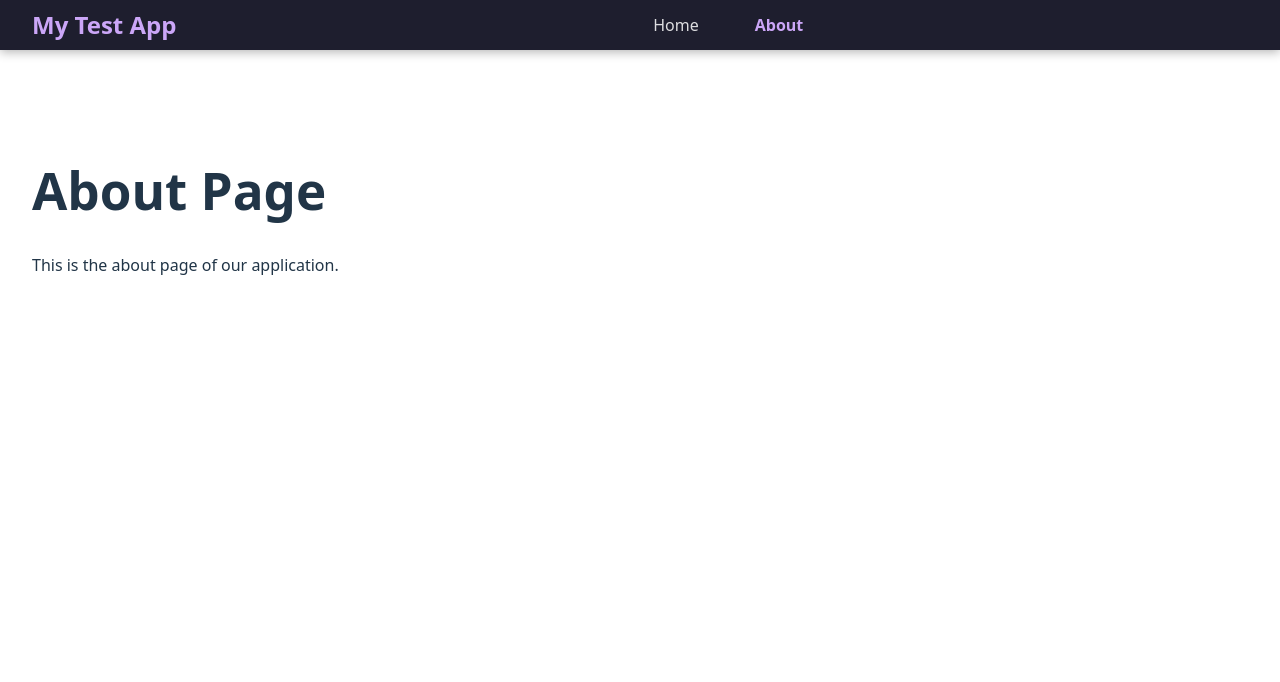
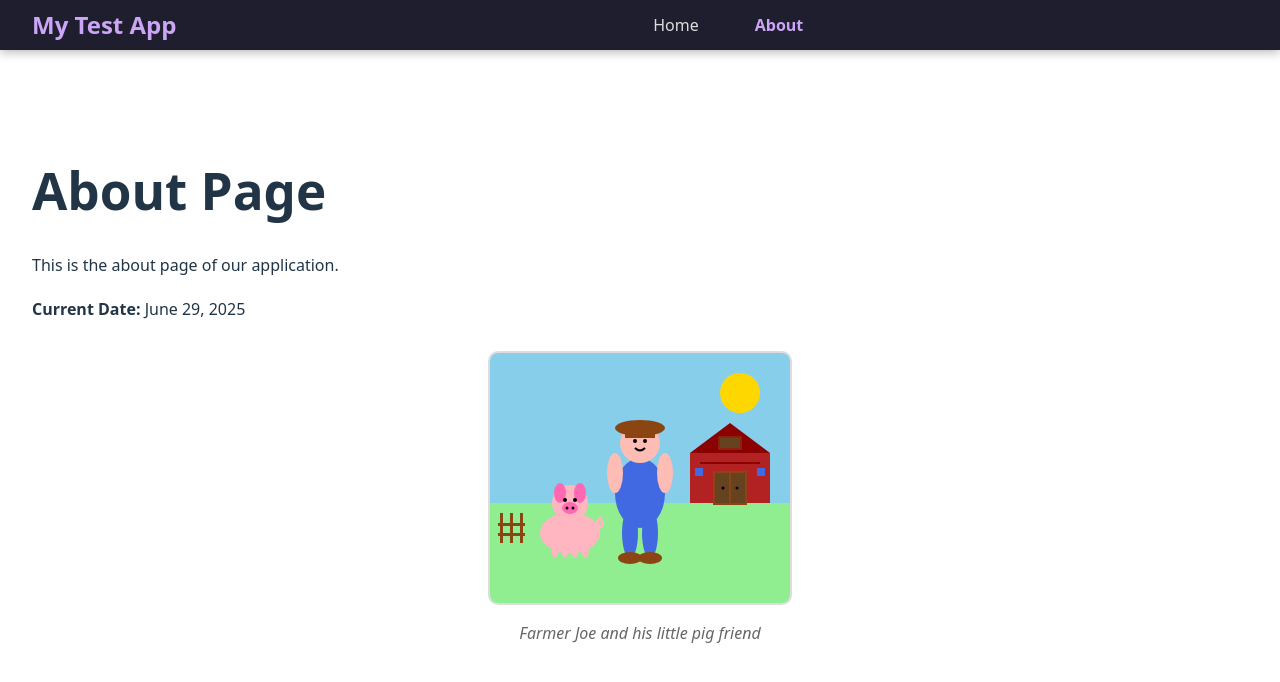
Before and after one commit to placbo/my-test-app, a React (Vite) app: page /about in a window 1280 px wide. Shown: the top 682 px of the page. Built offline with nearby package versions, Linux system fonts and the light colour scheme.

Commit message:
main: added about-page

```diff
--- a/src/pages/About.tsx
+++ b/src/pages/About.tsx
@@ -1,8 +1,174 @@
 export default function About() {
+  const currentDate = new Date().toLocaleDateString("en-US", {
+    year: "numeric",
+    month: "long",
+    day: "numeric",
+  });
+
   return (
     <div>
       <h1>About Page</h1>
       <p>This is the about page of our application.</p>
+
+      <div style={{ margin: "20px 0" }}>
+        <p>
+          <strong>Current Date:</strong> {currentDate}
+        </p>
+      </div>
+
+      <div style={{ textAlign: "center", margin: "30px 0" }}>
+        <svg
+          width="300"
+          height="250"
+          viewBox="0 0 300 250"
+          xmlns="http://www.w3.org/2000/svg"
+          style={{
+            border: "2px solid #ddd",
+            borderRadius: "10px",
+            backgroundColor: "#f0f8ff",
+          }}
+        >
+          {/* Sky background */}
+          <rect width="300" height="150" fill="#87CEEB" />
+
+          {/* Ground */}
+          <rect y="150" width="300" height="100" fill="#90EE90" />
+
+          {/* Sun */}
+          <circle cx="250" cy="40" r="20" fill="#FFD700" />
+
+          {/* Red Barn */}
+          <rect x="200" y="100" width="80" height="50" fill="#B22222" />
+          <polygon points="200,100 240,70 280,100" fill="#8B0000" />
+
+          {/* Big barn doors in the middle */}
+          <rect x="225" y="120" width="30" height="30" fill="#654321" />
+          <rect
+            x="224"
+            y="119"
+            width="32"
+            height="32"
+            fill="none"
+            stroke="#8B4513"
+            strokeWidth="2"
+          />
+          <line
+            x1="240"
+            y1="120"
+            x2="240"
+            y2="150"
+            stroke="#8B4513"
+            strokeWidth="2"
+          />
+          <circle cx="233" cy="135" r="1.5" fill="#000" />
+          <circle cx="247" cy="135" r="1.5" fill="#000" />
+
+          {/* Small hay loft window */}
+          <rect x="230" y="85" width="20" height="10" fill="#654321" />
+          <rect
+            x="229"
+            y="84"
+            width="22"
+            height="12"
+            fill="none"
+            stroke="#8B4513"
+            strokeWidth="1"
+          />
+
+          {/* Barn roof details */}
+          <line
+            x1="210"
+            y1="110"
+            x2="270"
+            y2="110"
+            stroke="#8B0000"
+            strokeWidth="2"
+          />
+
+          {/* Side windows */}
+          <rect x="205" y="115" width="8" height="8" fill="#4169E1" />
+          <rect x="267" y="115" width="8" height="8" fill="#4169E1" />
+
+          {/* Farmer's body */}
+          <ellipse cx="150" cy="140" rx="25" ry="35" fill="#4169E1" />
+
+          {/* Farmer's head */}
+          <circle cx="150" cy="90" r="20" fill="#FDBCB4" />
+
+          {/* Farmer's hat */}
+          <ellipse cx="150" cy="75" rx="25" ry="8" fill="#8B4513" />
+          <rect x="135" y="70" width="30" height="15" fill="#8B4513" />
+
+          {/* Farmer's arms */}
+          <ellipse cx="125" cy="120" rx="8" ry="20" fill="#FDBCB4" />
+          <ellipse cx="175" cy="120" rx="8" ry="20" fill="#FDBCB4" />
+
+          {/* Farmer's legs */}
+          <ellipse cx="140" cy="180" rx="8" ry="25" fill="#4169E1" />
+          <ellipse cx="160" cy="180" rx="8" ry="25" fill="#4169E1" />
+
+          {/* Farmer's feet */}
+          <ellipse cx="140" cy="205" rx="12" ry="6" fill="#8B4513" />
+          <ellipse cx="160" cy="205" rx="12" ry="6" fill="#8B4513" />
+
+          {/* Farmer's eyes */}
+          <circle cx="145" cy="88" r="2" fill="#000" />
+          <circle cx="155" cy="88" r="2" fill="#000" />
+
+          {/* Farmer's smile */}
+          <path
+            d="M 145 95 Q 150 100 155 95"
+            stroke="#000"
+            strokeWidth="2"
+            fill="none"
+          />
+
+          {/* Pig body */}
+          <ellipse cx="80" cy="180" rx="30" ry="20" fill="#FFB6C1" />
+
+          {/* Pig head */}
+          <circle cx="80" cy="150" r="18" fill="#FFB6C1" />
+
+          {/* Pig ears */}
+          <ellipse cx="70" cy="140" rx="6" ry="10" fill="#FF69B4" />
+          <ellipse cx="90" cy="140" rx="6" ry="10" fill="#FF69B4" />
+
+          {/* Pig snout */}
+          <ellipse cx="80" cy="155" rx="8" ry="6" fill="#FF69B4" />
+
+          {/* Pig nostrils */}
+          <circle cx="77" cy="155" r="1.5" fill="#000" />
+          <circle cx="83" cy="155" r="1.5" fill="#000" />
+
+          {/* Pig eyes */}
+          <circle cx="75" cy="147" r="2" fill="#000" />
+          <circle cx="85" cy="147" r="2" fill="#000" />
+
+          {/* Pig legs */}
+          <ellipse cx="65" cy="195" rx="4" ry="10" fill="#FFB6C1" />
+          <ellipse cx="75" cy="195" rx="4" ry="10" fill="#FFB6C1" />
+          <ellipse cx="85" cy="195" rx="4" ry="10" fill="#FFB6C1" />
+          <ellipse cx="95" cy="195" rx="4" ry="10" fill="#FFB6C1" />
+
+          {/* Pig tail */}
+          <path
+            d="M 110 175 Q 115 170 110 165 Q 105 170 110 175"
+            stroke="#FFB6C1"
+            strokeWidth="3"
+            fill="none"
+          />
+
+          {/* Farm fence */}
+          <rect x="10" y="160" width="3" height="30" fill="#8B4513" />
+          <rect x="20" y="160" width="3" height="30" fill="#8B4513" />
+          <rect x="30" y="160" width="3" height="30" fill="#8B4513" />
+          <rect x="8" y="170" width="27" height="3" fill="#8B4513" />
+          <rect x="8" y="180" width="27" height="3" fill="#8B4513" />
+        </svg>
+        <p style={{ marginTop: "10px", fontStyle: "italic", color: "#666" }}>
+          Farmer Joe and his little pig friend
+        </p>
+      </div>
     </div>
   );
 }
```
